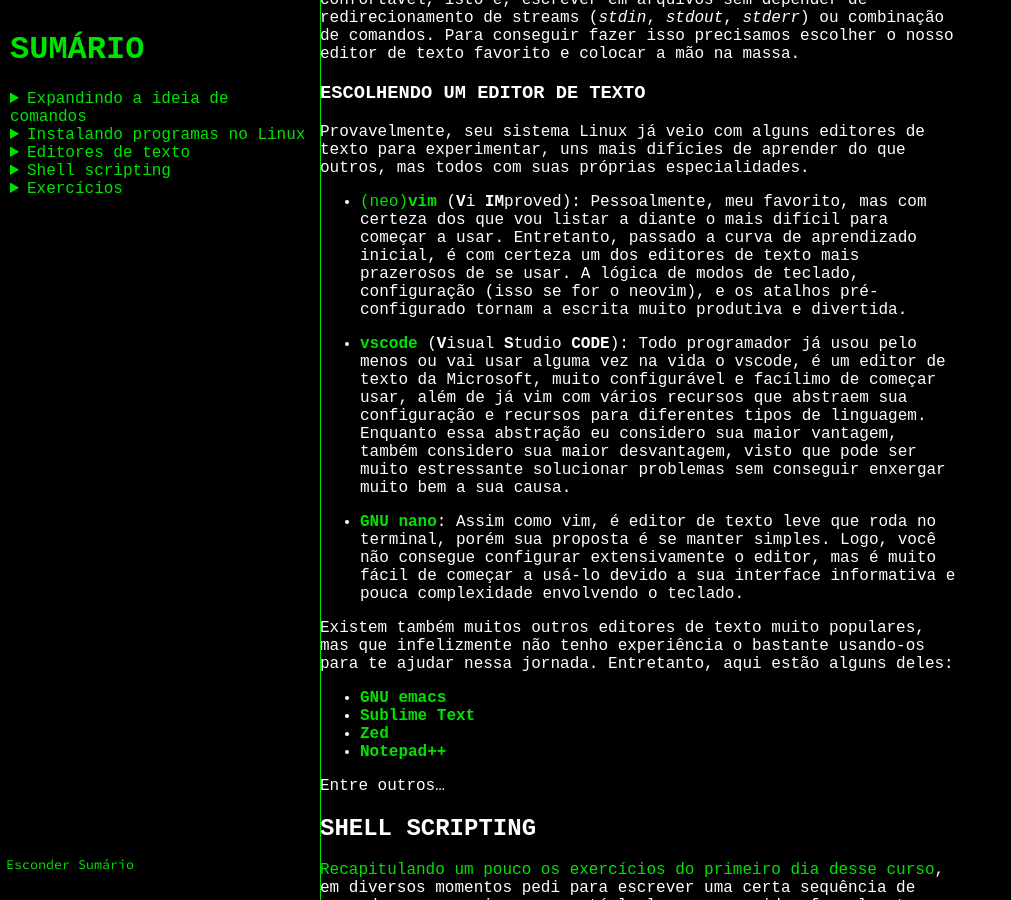
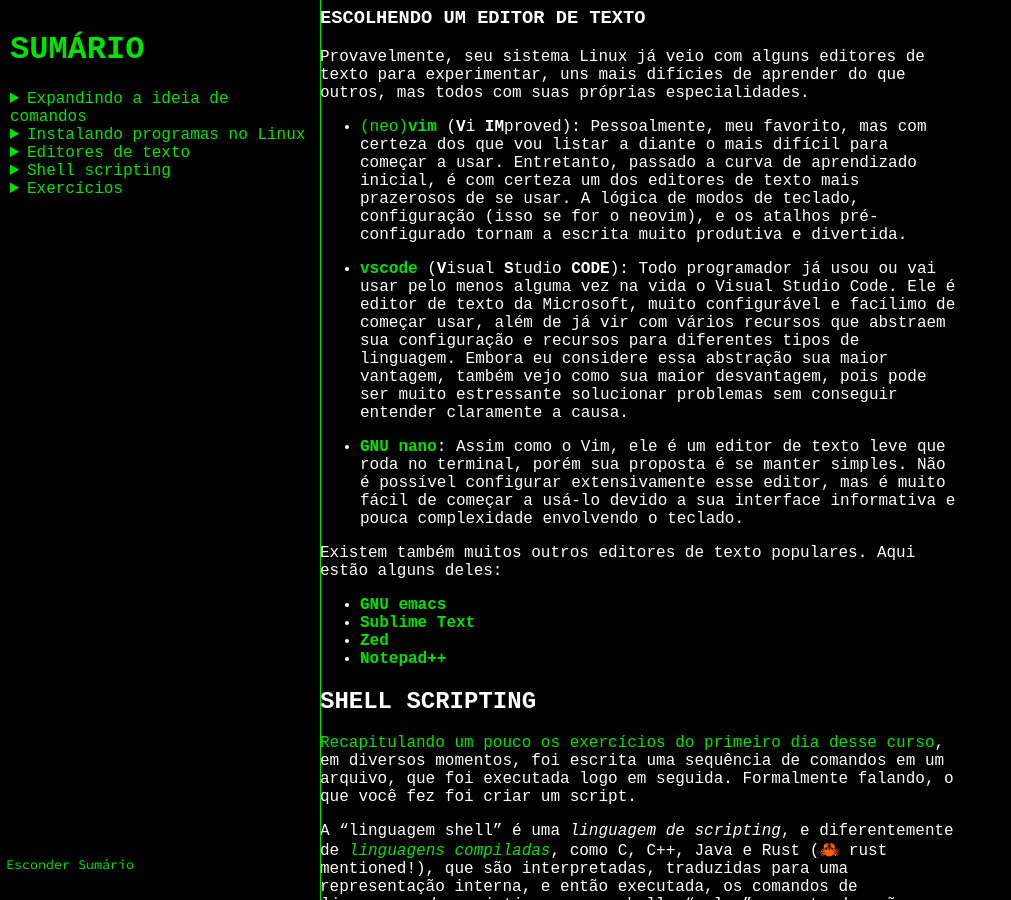
Before and after one commit to PETCC-UFRN/minicurso-linux-git, a Jekyll site: the page built from segundoDia.md, in a window 1280 px wide and 900 px high, scrolled down 4802 px. Shown: the whole window, without its empty margins (0-1011 px from the left). Built offline with Jekyll 4.4.1, drawn with Linux system fonts in a browser that asks for light colours; some of the changed text lies outside the part shown.

Commit message:
ajustes ortográficos em parte do texto

````diff
--- a/segundoDia.md
+++ b/segundoDia.md
@@ -57,40 +57,40 @@
 
 ### Aliases
 
-No decorrer do dia anterior, espero que tenha notado que a maioria dos comandos é uma abreviação de alguma
-palavra em inglês, que passa uma ideia inicial do que determinado comando faz, por exemplo: temos os `ls`
-que significa **L**i**S**t, o `cp` que significa **C**o**P**y, o `rm` que significa **R**e**M**ove e assim
-por diante. Mas, espero que seja fácil de notar que se é uma coisa que você usa muito, é inconveniente
-digitar uma palavra gigantesca toda vez que você precisa invocar essa coisa, e esse sentimento é o mesmo que
-motivou os criadores do sistema tanto a abreviar o nome dos comandos quanto criar o que chamamos de *alias*.
+No decorrer do dia anterior, espero que você tenha notado que a maioria dos comandos é uma abreviação de alguma
+palavra em inglês, que passa uma ideia inicial do que determinado comando faz. Por exemplo: o `ls`
+significa **L**i**S**t, o `cp` significa **C**o**P**y, o `rm` significa **R**e**M**ove e assim
+por diante. Espero que você perceba que, se é algo que você usa com frequência, é inconveniente
+digitar uma palavra longa toda vez que precisa invocar essa função. Esse mesmo sentimento
+motivou os criadores do sistema tanto a abreviar o nome dos comandos e a criar o que chamamos de *alias*.
 
-Imagine-se na seguinte situação, existe uma configuração de comando que você usa muito, este seria:
+Imagine que você usa o seguinte comando com frequência:
 
 ```sh
 ls --color=auto --almost-all --classify -l --human-readable
 ```
 
 E a maioria das vezes que você quer listar algo, você usa essa variação do `ls`. Se você não tem a capacidade
-de digitar instantaneamente o que você ta pensando, provavelmente deve ser uma chatice ter que digitar isso
-muitas vezes. Logo, o que nós podemos fazer é dar para o shell, um apelido para este comando, então em vez
-de ter que digitar essa coisa toda nós gostaríamos apenas de falar `meuls` e o shell saber exatamente o que
+de digitar instantaneamente o que pensa, deve ser uma chatice ter que digitar isso
+muitas vezes. Assim, o que podemos fazer é dar ao shell um apelido para este comando. Então, em vez
+de ter que digitar essa coisa toda, poderáimos apenas falar `meuls` e o shell saber exatamente o que
 fazer. A maneira de fazer isso é a seguinte:
 
 ```sh
 alias meuls='ls --color=auto --almost-all --classify -l --human-readable'
 ```
 
-E agora durante essa sessão do shell, toda vida que eu digitar `meuls`, o shell vai "expandir" esse apelido
-e vai invocar seu real significado. E de certa forma, conseguimos criar com isso um "novo comando".
+Agora, durante essa sessão do shell, sempre que digitarmos `meuls`, o shell vai "expandir" esse apelido
+e vai invocar seu real significado. E, de certa forma, conseguimos criar com isso um "novo comando".
 
 ### Vendo um comando como arquivo
 
-Agora, uma reflexão interessante a se fazer, é pensar como que o shell sabe quais são os apelidos que eu
+Agora, uma reflexão interessante a se fazer é pensar como o shell sabe quais são os apelidos que eu
 dei, ou até mesmo o que é comando ou não.
-[Relembrando quando a gente tava começando a usar o shell](/primeiroDia.md#comando-date-e-echo), nós não
-podemos simplesmente digitar qualquer coisa aleatória do tipo `balubslbeuaba` e esperar que ele entenda e
-faça alguma coisa, logo, o que o shell faz é: armazenar em uma variável, todos os lugares que supostatmente
-tem programas que ele pode executar, e quando você digita algo, ele vai procurar nesses lugares para ver se
+[Relembrando quando estávamos começando a usar o shell](/primeiroDia.md#comando-date-e-echo), nós não
+podemos simplesmente digitar qualquer coisa aleatória como `balubslbeuaba` e esperar que ele entenda e
+faça alguma coisa, logo, o que o shell faz é: armazenar, em uma variável, todos os lugares em que supostamente
+existem programas que ele pode executar, e, quando você digita algo, ele vai procurar nesses lugares para ver se
 de fato o que você digitou é um programa que ele pode executar.
 
 Como os comandos/programas são simplesmente executáveis que estão em uma pasta "especial", nós podemos
@@ -150,26 +150,26 @@
 
 4. **E pronto!!!** Instalamos um programa!
 
-É simples assim mesmo, mas trabalhar dessa maneira é um pouco desajeitado, existem programas que dependem
-de outros arquivos para funcionar, como arquivos de configuração, de dados, coisas gráficas, não podemos
+É simples assim mesmo, mas trabalhar dessa maneira é um pouco desajeitado, pois existem programas que dependem
+de outros arquivos para funcionar, como arquivos de configuração, de dados, elementos gráficos, Não podemos
 simplesmente colocar o executável desse programa em um dos diretórios do `$PATH` e esperar que ocorra tudo
 bem.
 
-O que fazemos então?
+O que fazemos, então?
 
 [Lembra dos symlinks?](/primeiroDia.md#links-simbólicos-sym-links) Podemos usá-los para colocar apenas
 o atalho do executável no `PATH` e aí quando o shell tentar rodar o programa, ele na verdade vai rodar o
 original que está no diretório (de preferência bem acessível e fácil de gerenciar) que você quiser.
 
-Mas, isso não significa que não existam peculiaridades de programa para programa, as vezes precisaremos
-descompactar o arquivo que contém o executável do programa que baixamos da internet, as vezes precisaremos
-compilar o executável do programa, as vezes vamos baixar só o executável, enfim, varia  de programa para
-programa. O que precisa ser feito, provavelmente (95% das vezes) vai estar na documentação do que você quer
+Mas, isso não significa que não existam peculiaridades de programa para programa. Às vezes, precisaremos
+descompactar o arquivo que contém o executável do programa que baixamos da internet, ou, então, precisaremos
+compilar o executável do programa, ou, por vezes, baixaremos apenas o executável... Enfim, varia de programa para
+programa. O que precisa ser feito, na maioria das vezes, estará na documentação do que você quer
 instalar.
 
 ### Gerenciadores de pacote
 
-Existem maneiras mais simples de instalar coisas no seu sistema sem ter que fazer o download do programa na
+Existem maneiras mais simples realizar instalações no seu sistema sem ter que fazer o download do programa na
 internet, compilá-lo e adicioná-lo ao `PATH`, mas você vai precisar de permissões de superusuário para
 conseguir fazer isso, a maneira, sem dúvidas, mais utilizada hoje em dia é utilizando o gerenciador de
 pacote da sua distribuição Linux.
@@ -248,7 +246,7 @@
 Com o que já vimos, somos plenamente capazes de escrever scripts simples, mas ainda falta dar mais alguns passos de
 complexidade e aprender ferramentas que nos permitam trabalhar de maneira mais confortável, isto é, escrever em arquivos
 sem depender de redirecionamento de streams (*stdin*, *stdout*, *stderr*) ou combinação de comandos. Para conseguir
-fazer isso precisamos escolher o nosso editor de texto favorito e colocar a mão na massa.
+fazer isso, precisamos escolher o nosso editor de texto favorito e colocar a mão na massa.
 
 ### Escolhendo um editor de texto
 
@@ -260,55 +258,45 @@
     texto mais prazerosos de se usar. A lógica de modos de teclado, configuração (isso se for o neovim), e os atalhos
     pré-configurado tornam a escrita muito produtiva e divertida.
 
-- [**vscode**](https://code.visualstudio.com/) (**V**isual **S**tudio **CODE**): Todo programador já usou pelo menos ou vai usar alguma vez na vida o
-    vscode, é um editor de texto da Microsoft, muito configurável e facílimo de começar usar, além de já vim com vários
-    recursos que abstraem sua configuração e recursos para diferentes tipos de linguagem. Enquanto essa abstração eu
-    considero sua maior vantagem, também considero sua maior desvantagem, visto que pode ser muito estressante
-    solucionar problemas sem conseguir enxergar muito bem a sua causa.
+- [**vscode**](https://code.visualstudio.com/) (**V**isual **S**tudio **CODE**): Todo programador já usou ou vai usar pelo menos alguma vez na vida o
+    Visual Studio Code. Ele é editor de texto da Microsoft, muito configurável e facílimo de começar usar, além de já vir com vários
+    recursos que abstraem sua configuração e recursos para diferentes tipos de linguagem. Embora eu considere essa abstração sua maior vantagem, também vejo como sua maior desvantagem, pois pode ser muito estressante solucionar problemas sem conseguir entender claramente a causa.
 
-- [**GNU nano**](https://www.nano-editor.org/): Assim como vim, é editor de texto leve que roda no terminal, porém sua proposta é se manter simples.
-    Logo, você não consegue configurar extensivamente o editor, mas é muito fácil de começar a usá-lo devido a sua
+- [**GNU nano**](https://www.nano-editor.org/): Assim como o Vim, ele é um editor de texto leve que roda no terminal, porém sua proposta é se manter simples.
+    Não é possível configurar extensivamente esse editor, mas é muito fácil de começar a usá-lo devido a sua
     interface informativa e pouca complexidade envolvendo o teclado.
 
-Existem também muitos outros editores de texto muito populares, mas que infelizmente não tenho experiência o bastante
-usando-os para te ajudar nessa jornada. Entretanto, aqui estão alguns deles:
+Existem também muitos outros editores de texto populares. Aqui estão alguns deles:
 
 - [**GNU emacs**](https://www.gnu.org/software/emacs/)
 - [**Sublime Text**](https://www.gnu.org/software/emacs/)
 - [**Zed**](https://zed.dev/)
 - [**Notepad++**](https://notepad-plus-plus.org/downloads/)
 
-Entre outros...
-
 ## Shell scripting
 
-[Recapitulando um pouco os exercícios do primeiro dia desse curso](/primeiroDia.md#exercícios), em diversos momentos
-pedi para  escrever uma certa sequência de comandos num arquivo e executá-lo logo em seguida, formalmente
-falando, o que você fez na verdade era um script. A "linguagem shell" é uma *linguagem de scripting*, e diferentemente de [*linguagens compiladas*](https://pt.wikipedia.org/wiki/Linguagem_compilada), como C,
+[Recapitulando um pouco os exercícios do primeiro dia desse curso](/primeiroDia.md#exercícios), em diversos momentos, foi escrita uma sequência de comandos em um arquivo, que foi executada logo em seguida. Formalmente falando, o que você fez foi criar um script.
+
+ A "linguagem shell" é uma *linguagem de scripting*, e diferentemente de [*linguagens compiladas*](https://pt.wikipedia.org/wiki/Linguagem_compilada), como C,
 C++, Java e Rust (🦀 rust mentioned!), que são interpretadas, traduzidas para uma representação interna, e
 então executada, os comandos de *linguagens de scripting* como o shell, "pulam" essa traduzação interna e
 são diretamentes executados pelo interpretador.
 
 A principal vantagem do uso de linguagens de scripting como "shell", Python, Ruby e outras é que elas
 geralmente trabalham num nível que se assemelha a linguagem humana, o que permite que você lide mais
-facilmente com tarefas envolvendo arquivos, diretórios e programas. A principal desvantagem, é que essas
+facilmente com tarefas envolvendo arquivos, diretórios e programas. A principal desvantagem é que essas
 linguagens tendem a ser menos eficientes, entretanto, a troca vale muito a pena para programas que não
 precisam se preocupar com a perfomance.
 
 ### Por quê shell scripting?
 
-Primeiro motivo é que até o momento no curso, só vimos o shell e, inclusive, escrevemos alguns scripts,
-então não faria sentido estudar python ou outra linguagem de scripting. O segundo e principal motivo é que
-o shell é universal dentre os sistemas Unix, então significa que uma vez escrito com cuidado, ele pode ser
-executado em qualquer sistema Unix. E além disso, eles são facílimos de escrever e não é segredo que é
-muito útil para automatizar tarefas, ou seja em pouco tempo você vai ter em mãos uma ferramenta muito
-conveniente.
+O primeiro motivo é que, até este ponto do curso, nós só trabalhamos com o shell e escrevemos alguns scripts. Portanto, não faria sentido estudar Python ou outra linguagem de script. O segundo e principal motivo é que o shell é universal entre os sistemas Unix, o que significa que, uma vez escrito com cuidado, ele pode ser executado em qualquer sistema Unix. Além disso, scripts de shell são extremamente fáceis de escrever, e é bem sabido que são muito úteis para automatizar tarefas. Em pouco tempo, você terá em mãos uma ferramenta muito conveniente.
 
 ### A primeira linha: #! (shebang)
 
-Como um script em shell não é um programa compilado em linguagem de máquina, o nosso kernel linux não sabe
-diretamente o que fazer com ele, então precisamos dizer pro sistema que programa vai ser responsável por
-executar o nosso script. Para isso, usamos o `shebang` que é uma linha que começa com `#!` seguido do
+Como um script em shell não é um programa compilado em linguagem de máquina, o nosso Kernel Linux não sabe
+diretamente o que fazer com ele, então precisamos dizer ao sistema que programa vai ser responsável por
+executar o nosso script. Para isso, usamos o `shebang`: uma linha que começa com `#!` seguido do
 caminho absoluto do programa que vai executar e interpretar o script.
 
 ```sh
@@ -319,7 +307,7 @@
 
 Em alguns casos sem a `shebang`, seu shell vai receber o erro de execução do kernel, e vai executar um
 mecanismo que chamamos de *fallback*, e vai por conta própria escolher um interpretador para o seu script,
-geralmente o `/bin/sh`, que é o shell padrão do sistema. Para o shell, é como se ao receber esse erro, ele
+geralmente o `/bin/sh`, que é o shell padrão do sistema. Para o shell, é como se, ao receber esse erro, ele
 dissesse: "Aha, não é um programa compilado, então vou interpretar isso como um script shell"; e aí ele
 executa o `/bin/sh` e passa o seu script como argumento para ele.
 
````
Also changed, not shown: other parts of segundoDia.md (+12 -14 lines).
